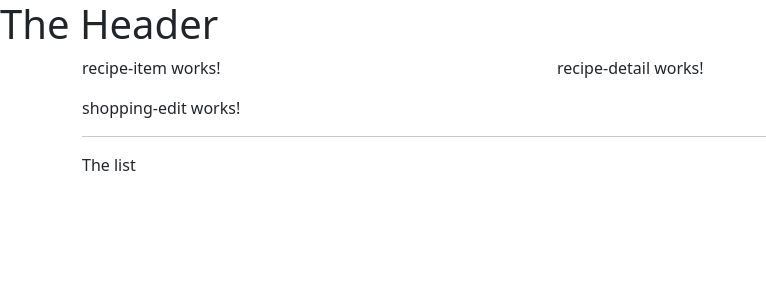
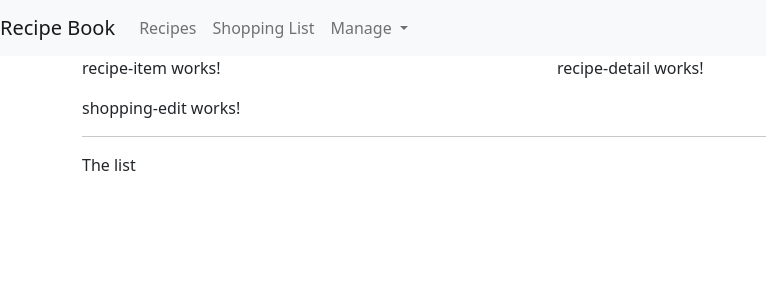
Before and after one commit to nadamhmudd/AngularProject, an Angular app: page / in a window 1280 px wide. Shown: the top 300 px of the page, without its empty margins (0-766 px from the left). Built offline with nearby package versions, Linux system fonts and the light colour scheme.

Commit message:
Adding a Navigation Bar

```diff
--- a/src/app/header/header.component.html
+++ b/src/app/header/header.component.html
@@ -1 +1,29 @@
-<h1>The Header</h1>
+<nav class="navbar navbar-expand-sm navbar-light bg-light">
+
+  <div class="navbar-header">
+    <a href="#" class="navbar-brand">Recipe Book</a>
+  </div>
+
+  <div class="collapse navbar-collapse" id="collapsibleNavId">
+    <ul class="navbar-nav mr-auto mt-2 mt-lg-0">
+      <li class="nav-item">
+        <a class="nav-link" href="#">Recipes</a>
+      </li>
+      <li class="nav-item">
+        <a class="nav-link" href="#">Shopping List</a>
+      </li>
+      </ul>
+
+      <ul class="nav navbar-nav navbar-right">
+        <li class="nav-item dropdown">
+          <a href="#" class="nav-link dropdown-toggle" role="button">Manage <span class="caret"></span></a>
+          <div class="dropdown-menu" >
+            <a class="dropdown-item" href="#">Save Data</a>
+            <a class="dropdown-item" href="#">Fetch Data</a>
+        </div>
+        </li>
+      </ul>
+
+
+  </div>
+</nav>
```
